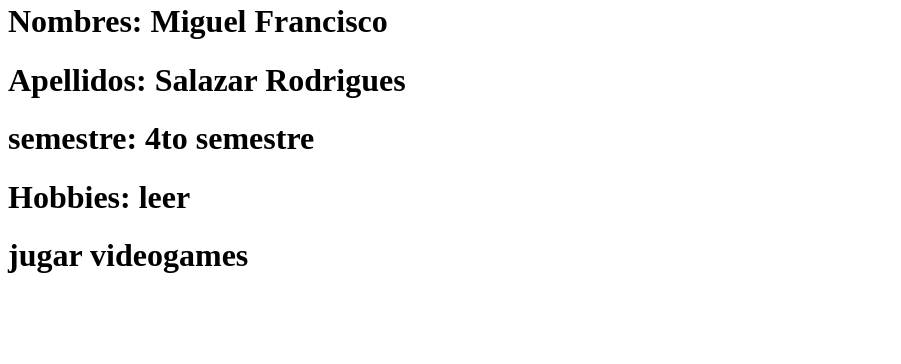
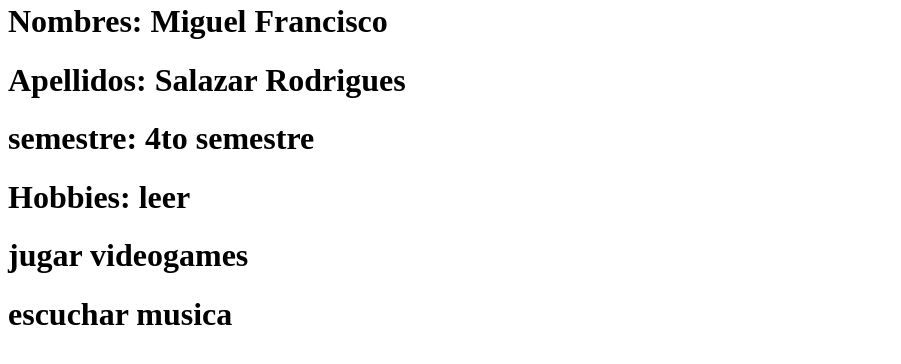
Before and after one commit to Mike17s/Buenas_Practicas, a plain HTML site: page index.html in a window 1280 px wide. Shown: the part 402-766 px from the top of the page, without its empty margins (0-901 px from the left). Drawn offline with Linux system fonts and the light colour scheme.

Commit message:
tercer hobbie

```diff
--- a/index.html
+++ b/index.html
@@ -13,6 +13,6 @@
     <h1>Nombres: Miguel Francisco</h1>
     <h1>Apellidos: Salazar Rodrigues</h1>
     <h1>semestre: 4to semestre</h1>
-    <h1>Hobbies: leer </h1> <h1>jugar videogames</h1>
+    <h1>Hobbies: leer </h1> <h1>jugar videogames</h1> <h1>escuchar musica</h1>
 </body>
 </html>
```
